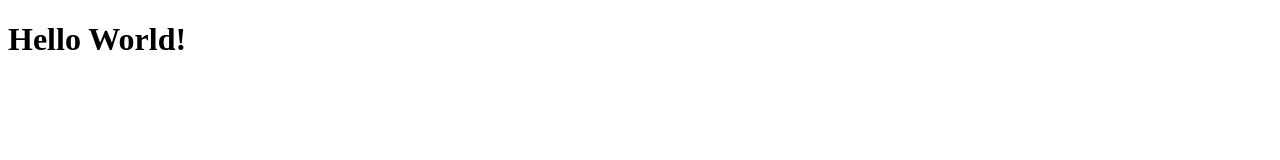
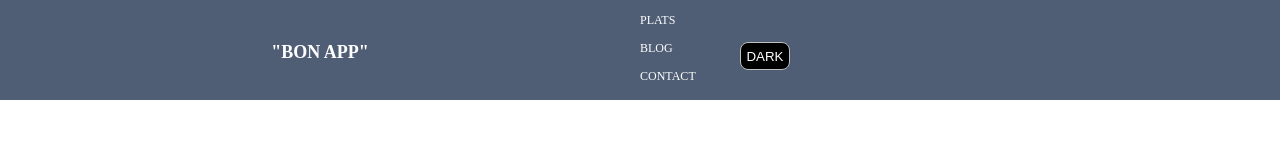
Before and after one commit to DOTG29/EVAL_A1_2023_Prenom, a website built with Vite: page index.html in a window 1280 px wide. Built offline with nearby package versions, Linux system fonts and the light colour scheme.

Commit message:
header fini

```diff
--- a/index.html
+++ b/index.html
@@ -8,7 +8,25 @@
     <title>Hello</title>
   </head>
   <body>
-    <h1>Hello World!</h1>
+    <header>
+      <div class="partie_1_avec_le_logo">
+        <h1>"BON APP"</h1>
+      </div>
+      <div class="partie_2_avec_les_lien">
+        <ul>
+          <li><a href="#">PLATS</a></li>
+          <li><a href="#">BLOG</a></li>
+          <li><a href="#">CONTACT</a></li>
+        </ul>
+        <button>DARK</button>
+      </div>
+    </header>
+    <main>
+
+    </main>
+    <footer>
+
+    </footer>
     <script src="app.js" type="module"></script>
   </body>
 </html>
--- a/style.css
+++ b/style.css
@@ -0,0 +1,55 @@
+* {
+    margin: 0;
+    padding: 0;
+}
+
+header {
+    display: flex;
+}
+
+.partie_1_avec_le_logo {
+    width: 50%;
+    height: 100px;
+    background-color: #4f5d75;
+}
+
+.partie_1_avec_le_logo h1 {
+   padding-top: 42px;
+   text-align: center;
+   font-size: 18px;
+   color: white;
+}
+
+.partie_2_avec_les_lien {
+    width: 50%;
+    height: 100px;
+    background-color: #4f5d75;
+    display: flex;
+}
+
+.partie_2_avec_les_lien a {
+    text-decoration: none;
+    color: white;
+    font-size: 12px;
+}
+
+.partie_2_avec_les_lien li {
+    list-style: none;
+    padding-top: 10px;
+}
+
+.partie_2_avec_les_lien ul {
+    width: 60px;
+}
+
+.partie_2_avec_les_lien button {
+    margin-left: 40px;
+    margin-top: 42px;
+    height: 28px;
+    width: 50px;
+    border: 1px solid #bfc0c0;
+    border-radius: 8px;
+    color: white;
+    background-color: black;
+    font-size: 15;
+}
```
